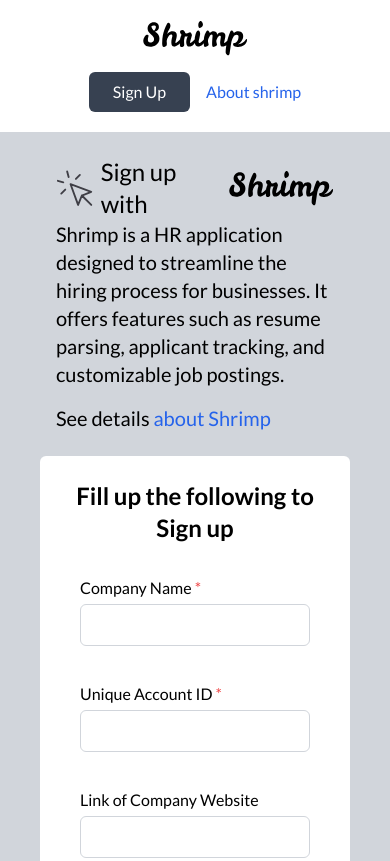
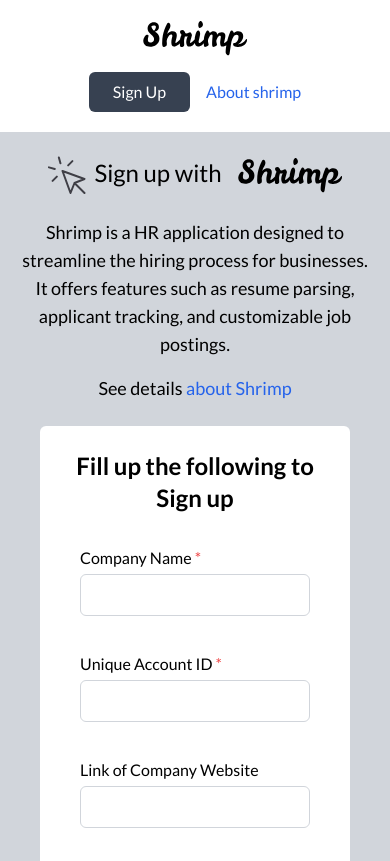
Before and after one commit to Abu-Siam/ATS-Templates, a website: page src/signup.html in a window 390 px wide. Shown: the top 861 px of the page. Drawn offline with Linux system fonts and the light colour scheme.

Commit message:
signup page updated

```diff
--- a/src/signup.html
+++ b/src/signup.html
@@ -26,6 +26,8 @@
 
   </div> -->
 
+
+    <!-- nav section -->
     <div
       class="flex flex-col lg:flex-row items-center gap-4 px-4 py-5 lg:px-20 bg-white z-20"
     >
@@ -43,14 +45,14 @@
       </div>
     </div>
 
-    <!-- nav section -->
+
 
     <main>
       <div
         class="flex flex-col lg:grid lg:grid-cols-2 lg:px-20 2xl:px-52 mx-auto lg:py-10"
       >
-        <div class="px-4 py-6 mx-10">
-          <div class="flex items-center gap-2 lg:my-10">
+        <div class="px-4 py-6 lg:mx-10">
+          <div class="flex items-center justify-center lg:justify-start gap-2 lg:my-10">
             <svg
               width="39"
               height="38"
@@ -66,20 +68,20 @@
                 stroke-linejoin="round"
               />
             </svg>
-            <span class="text-2xl flex gap-4">
+            <span class="text-center lg:text-start text-2xl flex gap-4">
               Sign up with
               <img src="../images/Shrimp.svg" class="cursor-pointer"
             /></span>
           </div>
 
-          <div class="text-xl">
+          <div class=" text-center lg:text-start text-lg lg:text-xl mt-6 lg:mt-0">
             Shrimp is a HR application designed to streamline the hiring process
             for businesses. It offers features such as resume parsing, applicant
             tracking, and customizable job postings.
 
             <p class="mt-4">
               See details
-              <a class="text-blue-600 hover:underline">about Shrimp</a>
+              <a href="#" class="text-blue-600 hover:underline">about Shrimp</a>
             </p>
           </div>
           <div class="hidden lg:block mt-8">
@@ -172,11 +174,11 @@
         </div>
 
         <div>
-          <div class="bg-white rounded-md px-4 py-6 lg:mt-10 mx-10">
+          <div class="bg-white rounded-md px-4 py-6 lg:mt-10 mx-10 mb-5 lg:mb-0">
             <div class="text-center text-2xl font-bold">
               Fill up the following to Sign up
             </div>
-            <form class="flex flex-col px-6 py-8">
+            <form class="flex flex-col px-6 py-8 ">
               <label class="required-star">Company Name </label>
               <input
                 type="text"
```
Also changed, not shown: dist/output.css.
